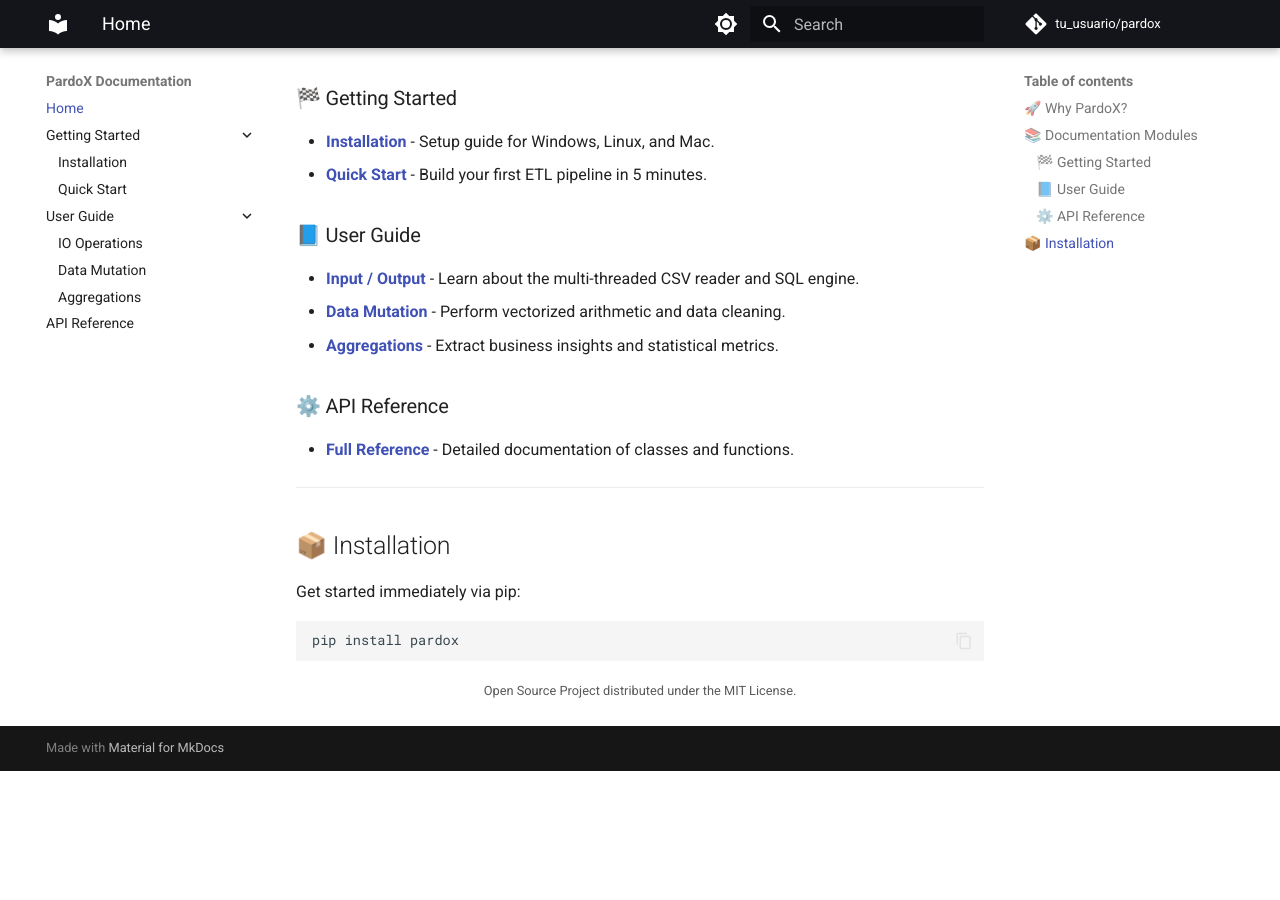
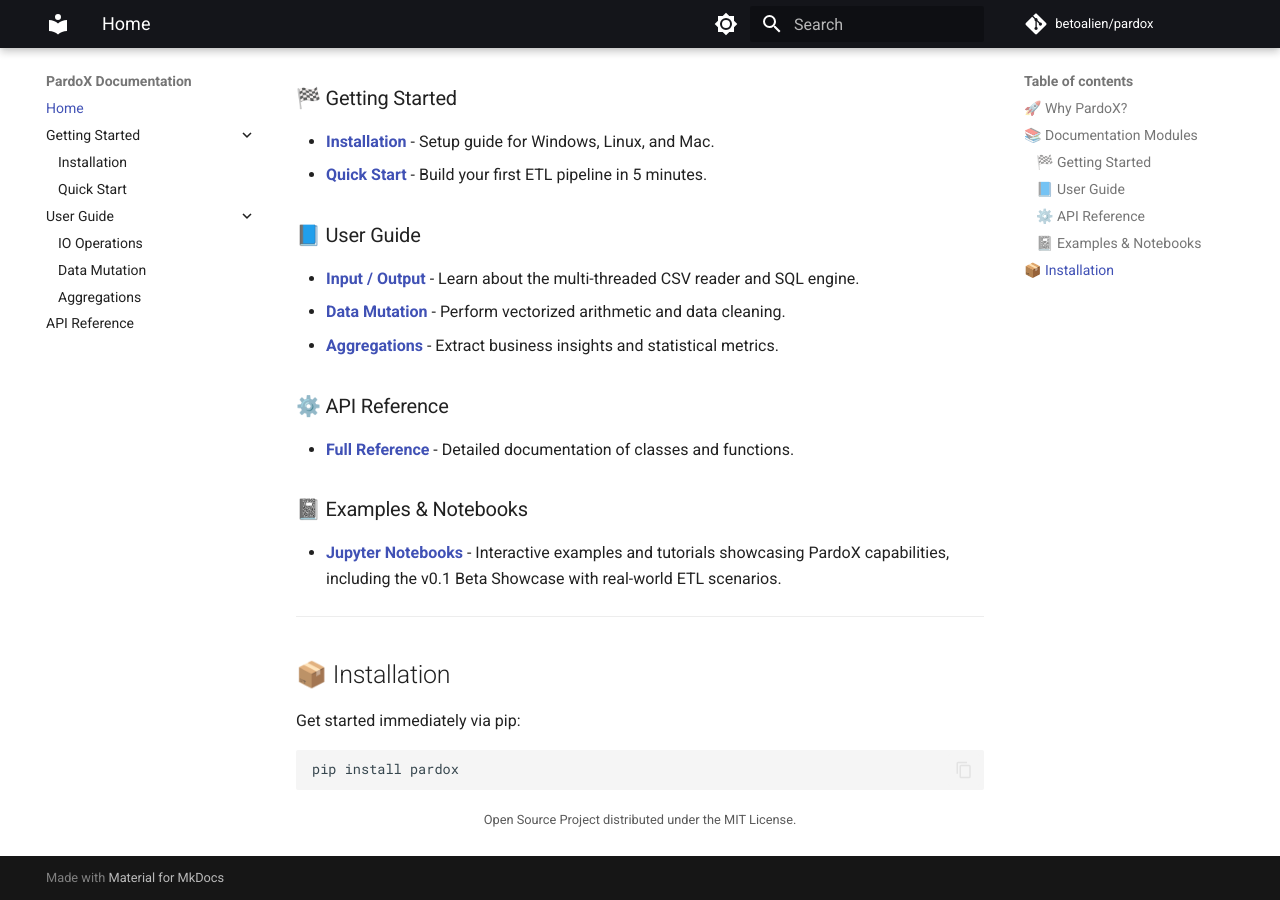
Before and after one commit to betoalien/PardoX, an MkDocs documentation site: the page built from docs/index.md, in a window 1280 px wide and 900 px high, scrolled down 677 px. Built offline with MkDocs 1.6.1 and Material for MkDocs 9.7.7, drawn with Linux system fonts in a browser that asks for light colours; comment, search, counter and statistics services are not loaded; before the commit the page ends 1448 px from its top, so only the background shows below that.

Commit message:
Commit .

```diff
--- a/docs/index.md
+++ b/docs/index.md
@@ -35,6 +35,9 @@ Select a topic to start building faster pipelines:
 ### ⚙️ API Reference
 * [**Full Reference**](reference.md) - Detailed documentation of classes and functions.
 
+### 📓 Examples & Notebooks
+* [**Jupyter Notebooks**](https://github.com/betoalien/PardoX/tree/master/notebooks) - Interactive examples and tutorials showcasing PardoX capabilities, including the v0.1 Beta Showcase with real-world ETL scenarios.
+
 ---
 
 ## 📦 Installation
--- a/mkdocs.yml
+++ b/mkdocs.yml
@@ -1,8 +1,8 @@
 site_name: PardoX Documentation
-site_url: https://tu_usuario.github.io/pardox/
+site_url: https://betoalien.github.io/pardox/
 site_description: The Hyper-Fast Data Engine powered by Rust.
-repo_url: https://github.com/tu_usuario/pardox
-repo_name: tu_usuario/pardox
+repo_url: https://github.com/betoalien/pardox
+repo_name: betoalien/pardox
 edit_uri: ""  # Deshabilitado para Closed Core
 
 theme:
```
